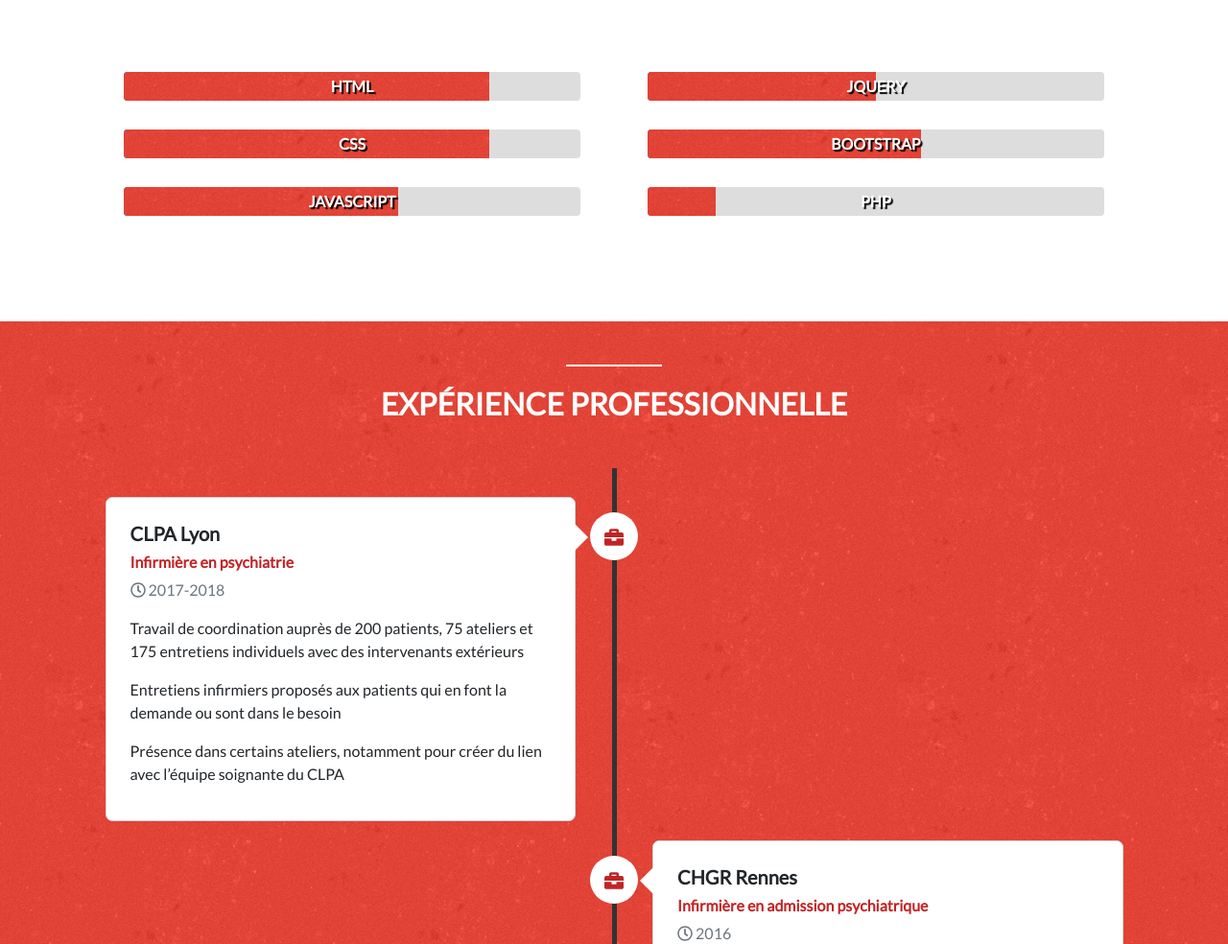
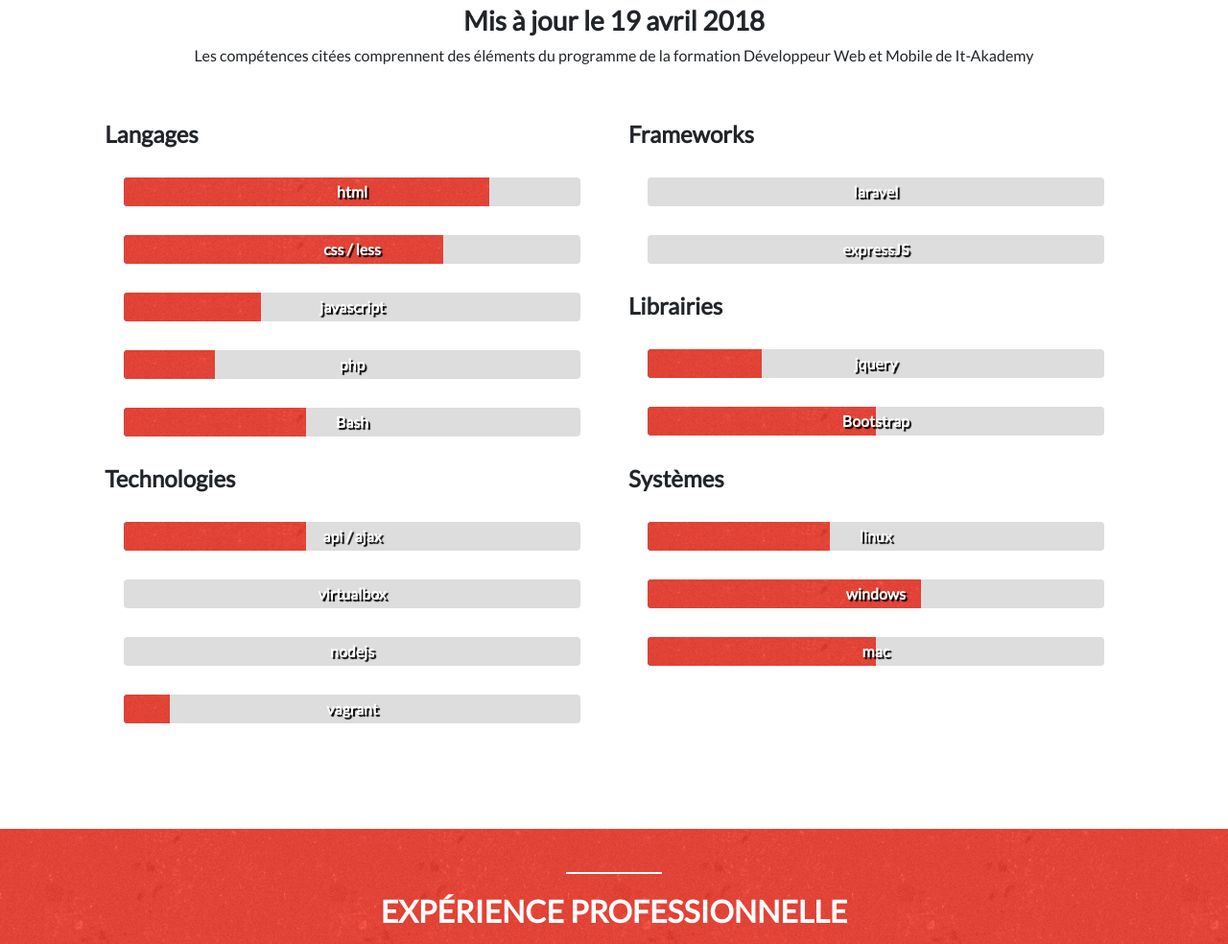
Before and after one commit to Nepheny/UDEMY_portfolio, a plain HTML site: page index.html in a window 1280 px wide. Shown: the part 1129-2113 px from the top of the page at 96% size. Drawn offline with nearby package versions, Linux system fonts and the light colour scheme.

Commit message:
Add new competences and modify bio

```diff
--- a/index.html
+++ b/index.html
@@ -53,7 +53,7 @@
             <div class="heading">
                 <h1>Hello, moi c'est Crystal</h1>
                 <h3>Etudiante en Développement Web</h3>
-                <p class="p-about">Jeune développeuse pleine de motivation de 25 ans, j'ai travaillée en tant qu'infirmière psychiatrique avant de me reconvertir. Le monde de l'informatique m'a toujours passionnée depuis que je sais lire et j'ai enfin la chance d'en faire mon métier.</p>
+                <p class="p-about">Jeune développeuse pleine de motivation de 25 ans, j'ai travaillé en tant qu'infirmière psychiatrique avant de me reconvertir. J'ai toujours été passionnée par le monde de l'informatique depuis que je sais lire et j'ai enfin la chance d'en faire mon métier.</p>
                 <div class="container">
                     <a class="col-6 button1" href="docs/CV.pdf" target="_blank">Télécharger CV</a>
                     <a class="col-6 button1" href="https://github.com/Nepheny" target="_blank">Voir Github</a>
@@ -64,45 +64,111 @@
             <div class="red-divider"></div>
             <div class="heading">
                 <h2>Compétences</h2>
+                <h3>Mis à jour le 19 avril 2018</h3>
+                <p>Les compétences citées comprennent des éléments du programme de la formation Développeur Web et Mobile de It-Akademy</p>
             </div>
             <div class="contrainer">
                 <div class="row">
                     <div class="col-md-1"></div>
                     <div class="col-md-5">
+                        <h4>Langages</h4>
                         <div class="progress">
                             <div class="progress-bar" role="progressbar" aria-valuenow="80" aria-valuemin="0" aria-valuemax="100" style="width:80%">
-                            <h6>HTML</h6>
+                                <h6>html</h6>
                             </div>
                         </div>
                         <div class="progress">
-                            <div class="progress-bar" role="progressbar" aria-valuenow="80" aria-valuemin="0" aria-valuemax="100" style="width:80%">
-                            <h6>CSS</h6>
+                            <div class="progress-bar" role="progressbar" aria-valuenow="70" aria-valuemin="0" aria-valuemax="100" style="width:70%">
+                                <h6>css / less</h6>
                             </div>
-                        </div><div class="progress">
-                            <div class="progress-bar" role="progressbar" aria-valuenow="60" aria-valuemin="0" aria-valuemax="100" style="width:60%">
-                            <h6>JAVASCRIPT</h6>
+                        </div>
+                        <div class="progress">
+                            <div class="progress-bar" role="progressbar" aria-valuenow="30" aria-valuemin="0" aria-valuemax="100" style="width:30%">
+                                <h6>javascript</h6>
+                            </div>
+                        </div>
+                        <div class="progress">
+                            <div class="progress-bar" role="progressbar" aria-valuenow="20" aria-valuemin="0" aria-valuemax="100" style="width:20%">
+                                <h6>php</h6>
+                            </div>
+                        </div>
+                        <div class="progress">
+                            <div class="progress-bar" role="progressbar" aria-valuenow="40" aria-valuemin="0" aria-valuemax="100" style="width:40%">
+                                <h6>Bash</h6>
                             </div>
                         </div>
                     </div>
                     <div class="col-md-5">
+                        <h4>Frameworks</h4>
                         <div class="progress">
-                            <div class="progress-bar" role="progressbar" aria-valuenow="50" aria-valuemin="0" aria-valuemax="100" style="width:50%">
-                            <h6>JQUERY</h6>
+                            <div class="progress-bar" role="progressbar" aria-valuenow="0" aria-valuemin="0" aria-valuemax="100" style="width:0%">
+                                <h6>laravel</h6>
                             </div>
                         </div>
                         <div class="progress">
-                            <div class="progress-bar" role="progressbar" aria-valuenow="60" aria-valuemin="0" aria-valuemax="100" style="width:60%">
-                            <h6>BOOTSTRAP</h6>
+                            <div class="progress-bar" role="progressbar" aria-valuenow="0" aria-valuemin="0" aria-valuemax="100" style="width:0%">
+                                <h6>expressJS</h6>
+                            </div>
+                        </div>
+                        <h4>Librairies</h4>
+                        <div class="progress">
+                            <div class="progress-bar" role="progressbar" aria-valuenow="25" aria-valuemin="0" aria-valuemax="100" style="width:25%">
+                                <h6>jquery</h6>
                             </div>
                         </div>
                         <div class="progress">
-                            <div class="progress-bar" role="progressbar" aria-valuenow="15" aria-valuemin="0" aria-valuemax="100" style="width:15%">
-                            <h6>PHP</h6>
+                            <div class="progress-bar" role="progressbar" aria-valuenow="50" aria-valuemin="0" aria-valuemax="100" style="width:50%">
+                                <h6>Bootstrap</h6>
                             </div>
                         </div>
                     </div>
                     <div class="col-md-1"></div>
                 </div>
+                <div class="row">
+                        <div class="col-md-1"></div>
+                        <div class="col-md-5">
+                            <h4>Technologies</h4>
+                            <div class="progress">
+                                <div class="progress-bar" role="progressbar" aria-valuenow="40" aria-valuemin="0" aria-valuemax="100" style="width:40%">
+                                    <h6>api / ajax</h6>
+                                </div>
+                            </div>
+                            <div class="progress">
+                                <div class="progress-bar" role="progressbar" aria-valuenow="0" aria-valuemin="0" aria-valuemax="100" style="width:0%">
+                                    <h6>virtualbox</h6>
+                                </div>
+                            </div>
+                            <div class="progress">
+                                <div class="progress-bar" role="progressbar" aria-valuenow="0" aria-valuemin="0" aria-valuemax="100" style="width:0%">
+                                    <h6>nodejs</h6>
+                                </div>
+                            </div>
+                            <div class="progress">
+                                <div class="progress-bar" role="progressbar" aria-valuenow="10" aria-valuemin="0" aria-valuemax="100" style="width:10%">
+                                    <h6>vagrant</h6>
+                                </div>
+                            </div>
+                        </div>
+                        <div class="col-md-5">
+                            <h4>Systèmes</h4>
+                            <div class="progress">
+                                <div class="progress-bar" role="progressbar" aria-valuenow="40" aria-valuemin="0" aria-valuemax="100" style="width:40%">
+                                    <h6>linux</h6>
+                                </div>
+                            </div>
+                            <div class="progress">
+                                <div class="progress-bar" role="progressbar" aria-valuenow="60" aria-valuemin="0" aria-valuemax="100" style="width:60%">
+                                    <h6>windows</h6>
+                                </div>
+                            </div>
+                            <div class="progress">
+                                <div class="progress-bar" role="progressbar" aria-valuenow="50" aria-valuemin="0" aria-valuemax="100" style="width:50%">
+                                    <h6>mac</h6>
+                                </div>
+                            </div>
+                        </div>
+                        <div class="col-md-1"></div>
+                    </div>
             </div>
         </section>
         <section id="experience">
@@ -138,7 +204,7 @@
                             <span class="fas fa-briefcase"></span>
                         </div>
                         <div class="timeline-panel-container-inverted">
-                            <div class="timeline-panel">
+                            <div class="timeline-panel" id="inverted">
                                 <div class="timeline-heading">
                                     <h3>CHGR Rennes</h3>
                                     <h4>Infirmière en admission psychiatrique</h4>
```
Also changed, not shown: css/style.css (+16 -0 lines).
